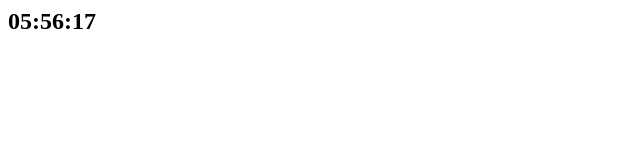
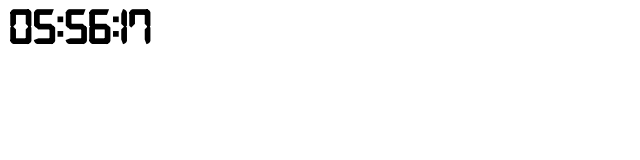
Before and after one commit to sudipparajulee/CSIT-2080-B-HTML, a plain HTML site: page Day 17/index.html in a window 1280 px wide. Shown: the whole page, without its empty margins (0-640 px from the left). Drawn offline with Linux system fonts and the light colour scheme.

Commit message:
digital clock

```diff
--- a/Day 17/index.html
+++ b/Day 17/index.html
@@ -1,6 +1,16 @@
 <html>
     <head>
         <title>Display Clock in Javascript</title>
+        <style>
+            @font-face{
+                font-family: 'digital-7';
+                src: url('digital-7.ttf');
+            }
+            h2{
+                font-family: 'digital-7';
+                font-size: 50px;
+            }
+        </style>
     </head>
     <body>
         <h2 id="clock"></h2>
```
Also changed, not shown: Day 17/digital-7.ttf (added).
